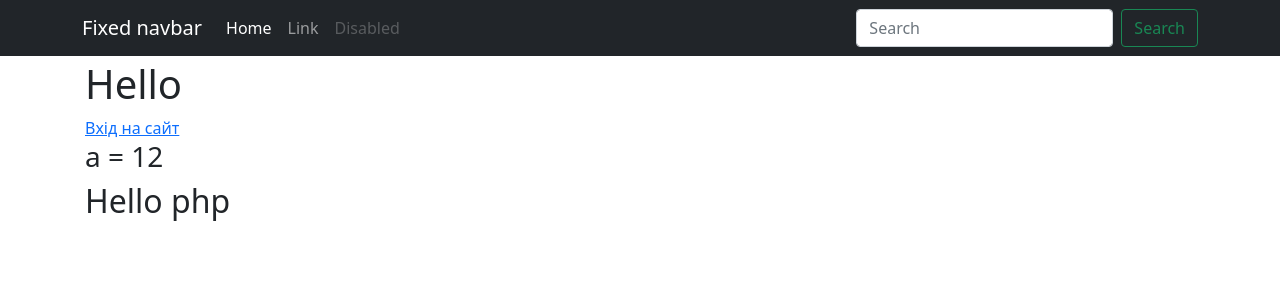
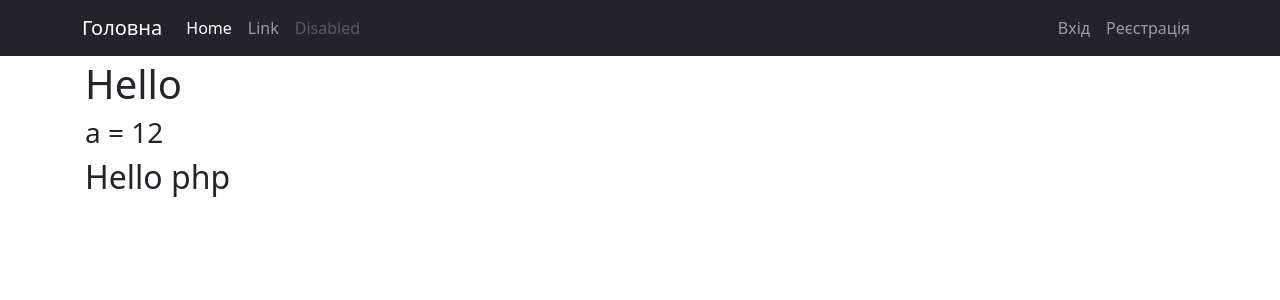
Before and after one commit to novakvova/php_vpu021, a PHP site: page / in a window 1280 px wide. Shown: the top 300 px of the page. Run offline with PHP 8.4, Linux system fonts and the light colour scheme.

Commit message:
Begin register and login page

```diff
--- a/_footer.php
+++ b/_footer.php
@@ -1,6 +1,6 @@
 
         </main>
     </div>
-<script src="js/bootstrap.bundle.min.js"></script>
+<script src="/js/bootstrap.bundle.min.js"></script>
 </body>
 </html>
--- a/_haed.php
+++ b/_haed.php
@@ -5,8 +5,8 @@
     <meta name="viewport"
           content="width=device-width, user-scalable=no, initial-scale=1.0, maximum-scale=1.0, minimum-scale=1.0">
     <meta http-equiv="X-UA-Compatible" content="ie=edge">
-    <link rel="stylesheet" href="css/bootstrap.min.css">
-    <link rel="stylesheet" href="css/style.css">
+    <link rel="stylesheet" href="/css/bootstrap.min.css">
+    <link rel="stylesheet" href="/css/style.css">
     <title>PHP Сайт</title>
 </head>
 <body class="h-100">
--- a/_navbar.php
+++ b/_navbar.php
@@ -2,7 +2,7 @@
     <!-- Fixed navbar -->
     <nav class="navbar navbar-expand-md navbar-dark fixed-top bg-dark">
         <div class="container">
-            <a class="navbar-brand" href="#">Fixed navbar</a>
+            <a class="navbar-brand" href="/">Головна</a>
             <button class="navbar-toggler" type="button" data-bs-toggle="collapse" data-bs-target="#navbarCollapse" aria-controls="navbarCollapse" aria-expanded="false" aria-label="Toggle navigation">
                 <span class="navbar-toggler-icon"></span>
             </button>
@@ -18,10 +18,15 @@
                         <a class="nav-link disabled" href="#" tabindex="-1" aria-disabled="true">Disabled</a>
                     </li>
                 </ul>
-                <form class="d-flex">
-                    <input class="form-control me-2" type="search" placeholder="Search" aria-label="Search">
-                    <button class="btn btn-outline-success" type="submit">Search</button>
-                </form>
+
+                <ul class="navbar-nav">
+                    <li class="nav-item">
+                        <a class="nav-link" href="/auth/login.php">Вхід</a>
+                    </li>
+                    <li class="nav-item">
+                        <a class="nav-link" href="/auth/register.php">Реєстрація</a>
+                    </li>
+                </ul>
             </div>
         </div>
     </nav>
--- /dev/null
+++ b/auth/login.php
@@ -0,0 +1,5 @@
+<?php include $_SERVER['DOCUMENT_ROOT']."/_haed.php" ?>
+
+    <h1 class="text-center">Вхід на сайт</h1>
+
+<?php include $_SERVER['DOCUMENT_ROOT']."/_footer.php"; ?>
--- /dev/null
+++ b/auth/register.php
@@ -0,0 +1,5 @@
+<?php include $_SERVER['DOCUMENT_ROOT']."/_haed.php" ?>
+
+    <h1 class="text-center">Реєстрація</h1>
+
+<?php include $_SERVER['DOCUMENT_ROOT']."/_footer.php"; ?>
--- a/index.php
+++ b/index.php
@@ -1,7 +1,7 @@
-<?php include "_haed.php" ?>
+<?php include $_SERVER['DOCUMENT_ROOT']."/_haed.php" ?>
 
     <h1>Hello</h1>
-    <a href="login.php">Вхід на сайт</a>
+
     <?php
         $a=12;
         echo "<h3>a = $a</h3>";
@@ -10,4 +10,4 @@
         echo "<h2>Hello php</h2>";
     ?>
 
-<?php include "_footer.php"; ?>
+<?php $_SERVER['DOCUMENT_ROOT']."/_footer.php"; ?>
```
